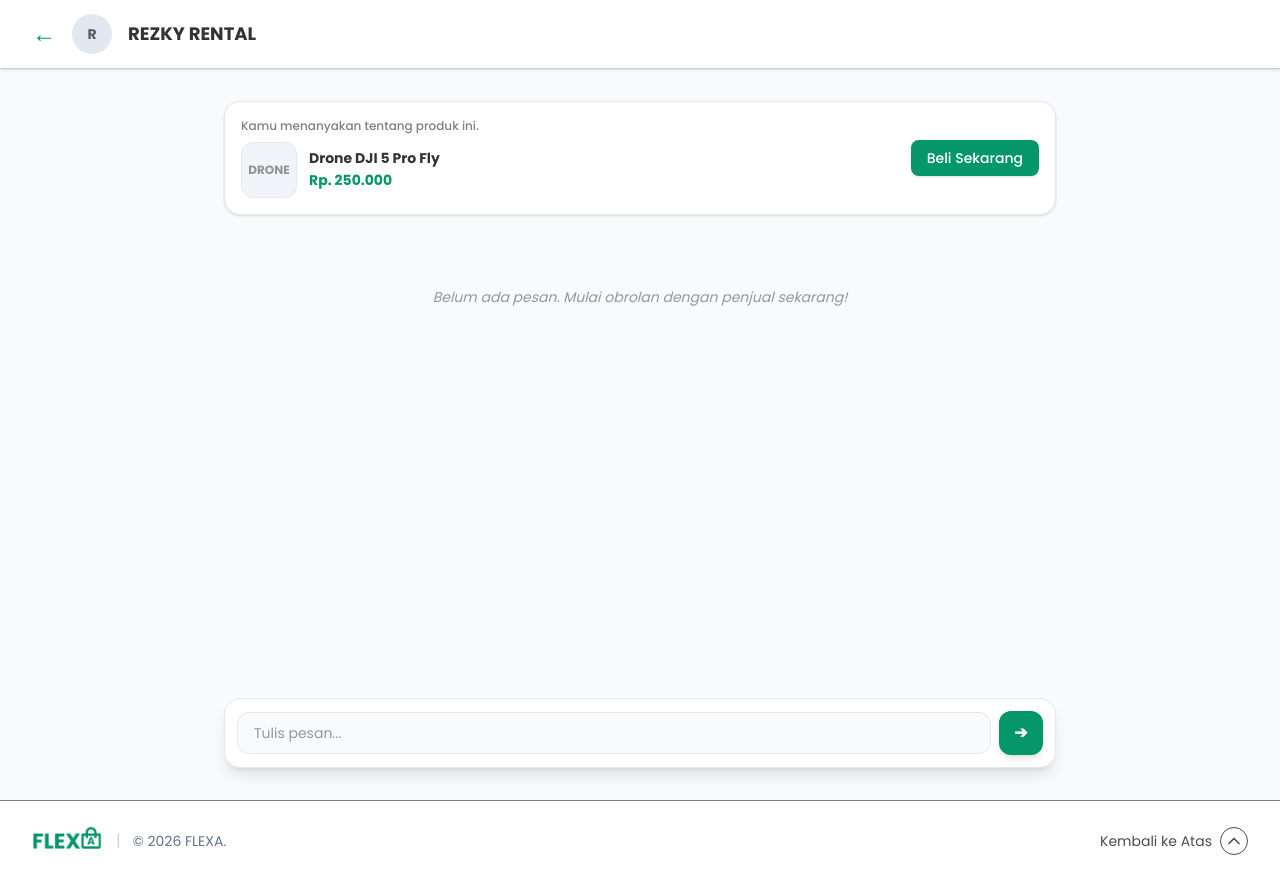
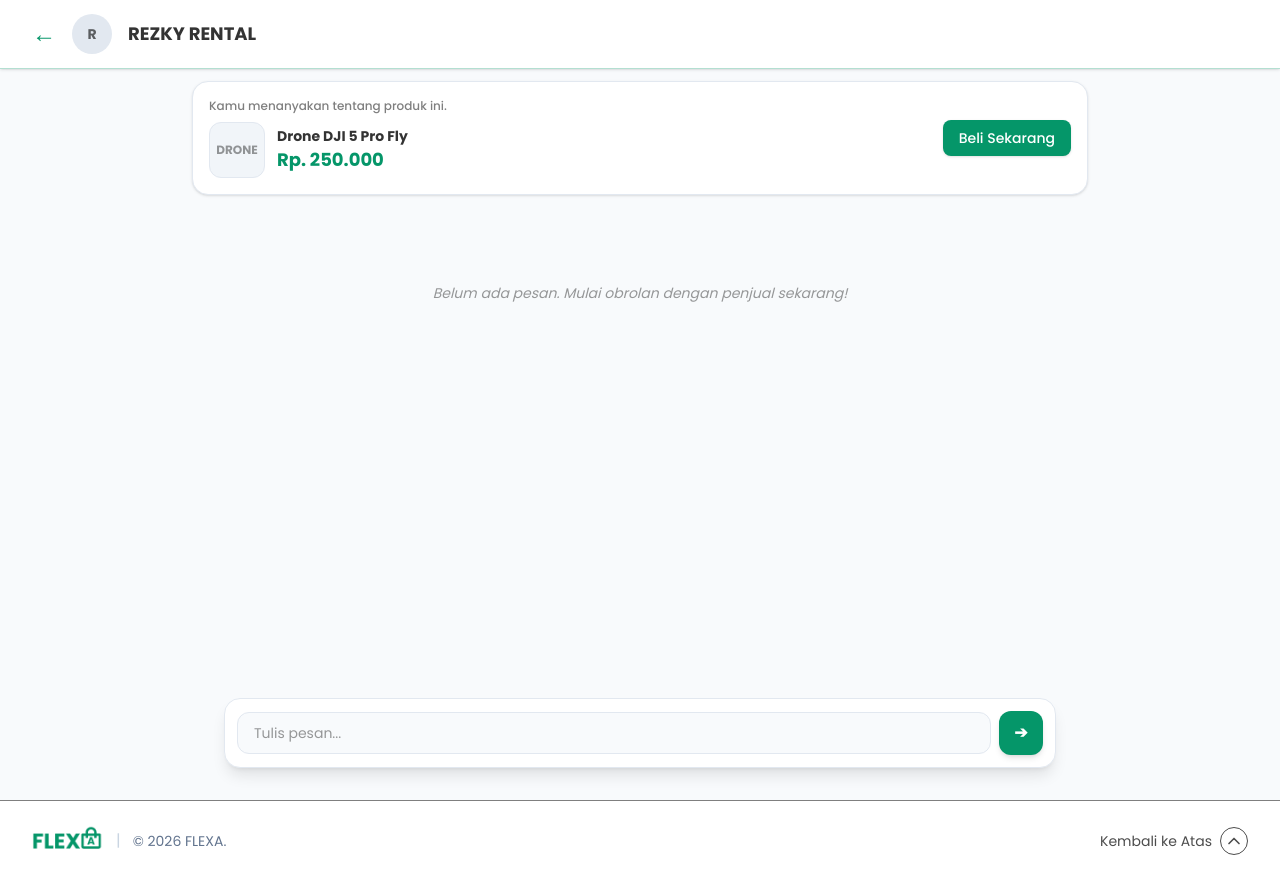
Before and after one commit to NarayanaMahendraAbimanyu/FLEXA-Marketplace, a Next.js app: page /chat/1 in a window 1280 px wide. Built offline with nearby package versions, Linux system fonts and the light colour scheme.

Commit message:
Memperbarui fitur chat pada seller

```diff
--- a/app/chat/[id]/page.tsx
+++ b/app/chat/[id]/page.tsx
@@ -66,9 +66,8 @@
         </div>
       </header>
 
-      <main className="w-full flex-1 max-w-4xl mx-auto p-3 sm:p-6 lg:p-8 flex flex-col justify-between space-y-6">
-        <div className="space-y-6">
-          <div className="w-full bg-white border border-slate-200 rounded-2xl p-3 sm:p-4 shadow-sm flex flex-col sm:flex-row items-start sm:items-center justify-between gap-4">
+      <div className="sticky top-[57px] sm:top-[56px] z-20 w-full bg-slate-50 px-3 sm:px-6 lg:px-8 pt-3 pb-2">
+        <div className="max-w-4xl mx-auto w-full bg-white border border-slate-200 rounded-2xl p-3 sm:p-4 shadow-sm flex flex-col sm:flex-row items-start sm:items-center justify-between gap-4">
           <div className="space-y-1">
             <span className="text-[11px] sm:text-xs text-black/50 block font-medium">
               Kamu menanyakan tentang produk ini.
@@ -81,7 +80,7 @@
                 <h2 className="text-xs sm:text-sm font-bold text-black/80 line-clamp-1">
                   {product.title}
                 </h2>
-                  <span className="text-xs sm:text-sm font-bold text-[#059669]">
+                <span className="text-xs sm:text-lg font-bold text-[#059669]">
                   {product.price}
                 </span>
               </div>
@@ -95,7 +94,10 @@
             Beli Sekarang
           </Link>
         </div>
+      </div>
 
+      <main className="w-full flex-1 max-w-4xl mx-auto p-3 sm:p-6 lg:p-8 flex flex-col justify-between space-y-6">
+        <div className="space-y-6">
           <div className="space-y-4 py-2">
             {messages.length === 0 ? (
               <div className="text-center py-10 text-black/40 text-xs sm:text-sm italic">
```
Lines whose indentation alone changed are shown as unchanged.
